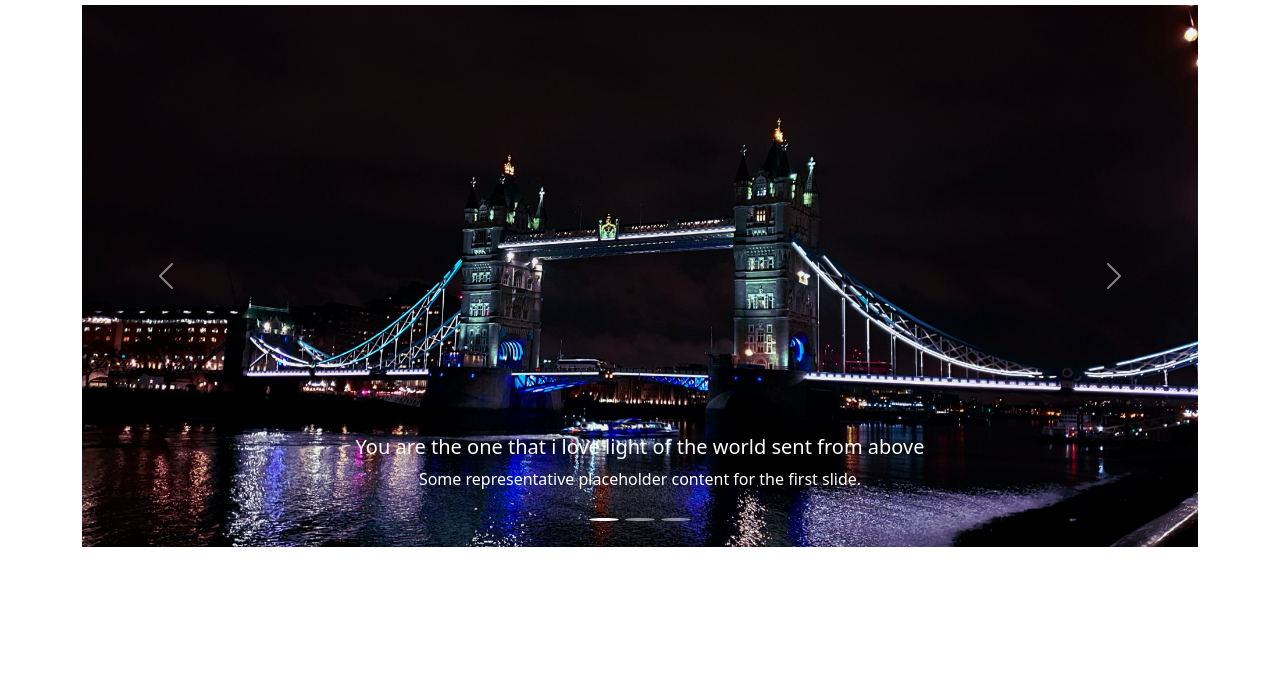
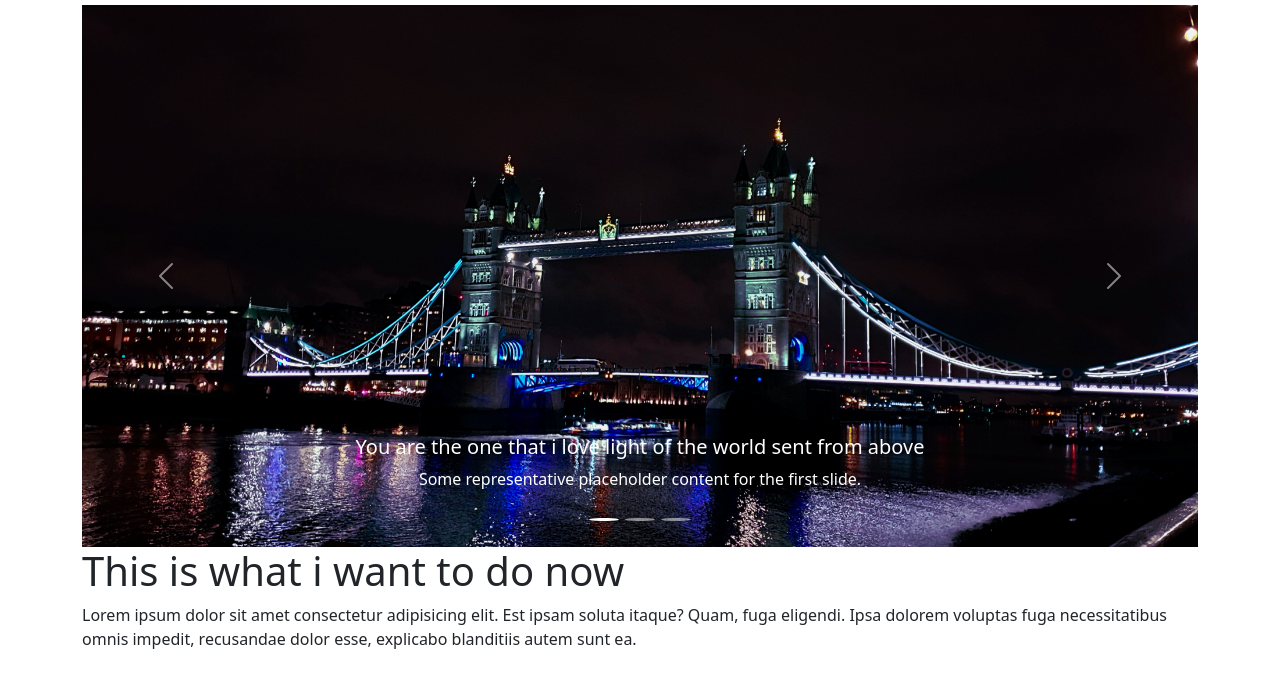
Before and after one commit to RainRahma/TheWitness-, a plain HTML site: page index.html in a window 1280 px wide. Shown: the part 111-798 px from the top of the page. Drawn offline with nearby package versions, Linux system fonts and the light colour scheme.

Commit message:
changes
yeah

```diff
--- a/index.html
+++ b/index.html
@@ -70,6 +70,13 @@
           <span class="visually-hidden">Next</span>
         </button>
       </div>
+      <div class="main-section">
+        <div class="title">
+          <h1>This is what i want to do now</h1>
+          <p>Lorem ipsum dolor sit amet consectetur adipisicing elit. Est ipsam soluta itaque? Quam, fuga eligendi. Ipsa dolorem voluptas fuga necessitatibus omnis
+            impedit, recusandae dolor esse, explicabo blanditiis autem sunt ea.</p>
+        </div>
+      </div>
 
       <script src="https://cdn.jsdelivr.net/npm/bootstrap@5.2.0/dist/js/bootstrap.bundle.min.js" integrity="sha384-A3rJD856KowSb7dwlZdYEkO39Gagi7vIsF0jrRAoQmDKKtQBHUuLZ9AsSv4jD4Xa" crossorigin="anonymous"></script>
     </body>
```
